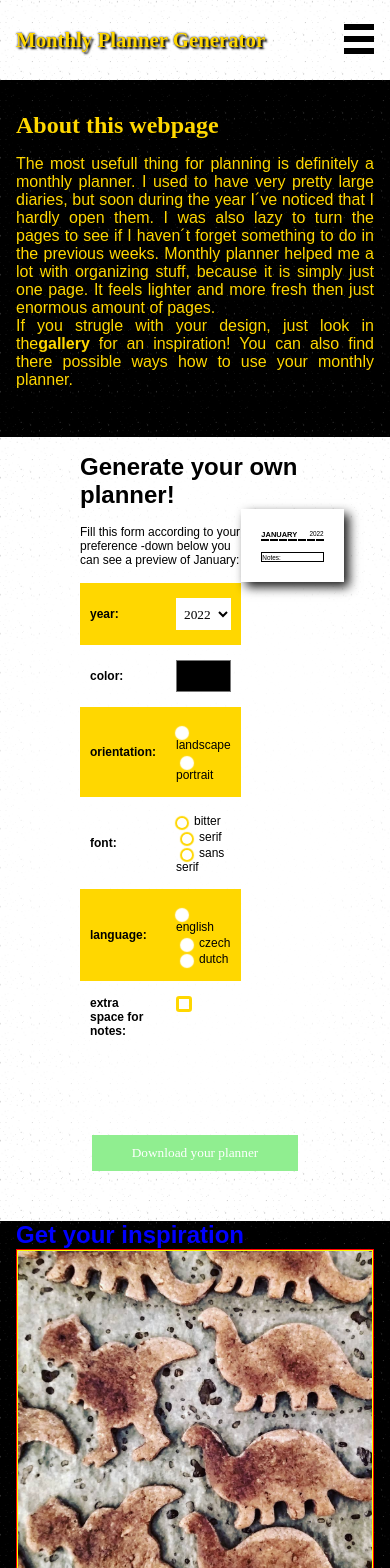
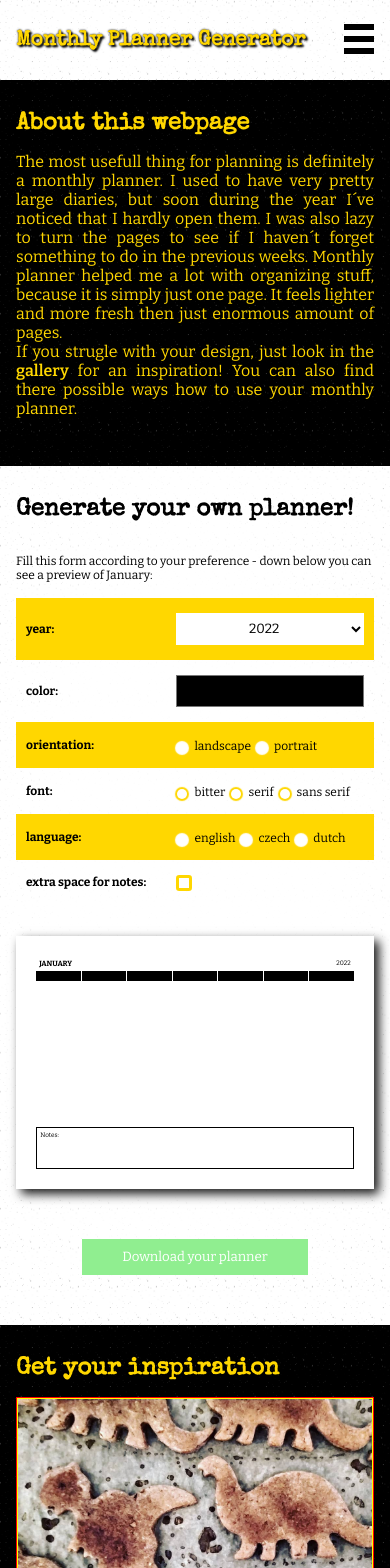
Before and after one commit to havoriskova/monthly-planner-react-app, a React (Create React App) app: page / in a window 390 px wide. Shown: the top 1568 px of the page. Built offline with nearby package versions, Linux system fonts and the light colour scheme.

Commit message:
added Google fonts and custom variables
- added Google fonts and custom variables for using the fonts - to headers and to paragraphs

```diff
--- a/src/About.css
+++ b/src/About.css
@@ -1,5 +1,5 @@
 .About h2 {
-  font-family: "Special Elite", cursive;
+  font-family: var(--font-headers);
   padding: 1rem 0;
 }
 
--- a/src/About.js
+++ b/src/About.js
@@ -22,8 +22,7 @@ export default function About() {
 
             <p>
               If you strugle
-              with your design, just look in the
-              <a href="#gallery" className="link-in-text">gallery</a> for an
+              with your design, just look in the <a href="#gallery" className="link-in-text">gallery</a> for an
               inspiration! You can also find there possible ways how to use your
               monthly planner.
             </p>
--- a/src/App.css
+++ b/src/App.css
@@ -1,3 +1,3 @@
 .App {
-  color: blue;
+  color: gold;
 }
--- a/src/Footer.js
+++ b/src/Footer.js
@@ -3,14 +3,12 @@ import "./Footer.css";
 export default function Footer() {
     return(
          <footer className="Footer"><p>
-            Coded by
-            <a
+            Coded by <a
             href="https://www.linkedin.com/in/hanavoriskova/?locale=en_US"
             className="link-in-text"
             target="_blank" rel="noreferrer"
             >Hana Voříšková</a
-            >. You can check the code on
-            <a
+            >. You can check the code on <a
             href="https://github.com/havoriskova"
             className="link-in-text"
             target="_blank" rel="noreferrer"
--- a/src/Gallery.css
+++ b/src/Gallery.css
@@ -3,7 +3,13 @@ aside.Gallery {
   background-size: var(--pattern-size);
   background-repeat: repeat;
   background-attachment: fixed;
+  padding: 1rem 5rem 3rem;
   padding-bottom: 3rem;
+}
+
+.Gallery h2 {
+  font-family: "Special Elite", cursive;
+  padding: 1rem 0;
 }
 
 .Gallery .grid-parent {
--- a/src/Header.css
+++ b/src/Header.css
@@ -60,6 +60,7 @@ header.Header {
 .Header nav li a:hover {
   background-color: transparent;
   color: white;
+  cursor: pointer;
 }
 
 @media (max-width: 900px) {
--- a/src/Header.js
+++ b/src/Header.js
@@ -25,7 +25,7 @@ element.scrollIntoView({behavior: "smooth"});
 
     return(
          <header className="Header">
-            <h1><a>Monthly planner generator</a></h1>
+            <h1><a href="/">Monthly planner generator</a></h1>
             <nav>
               <span className={["menu-icon", activeIcon].join(" ")} onClick={respNav}></span>
               <ul className={activeNav}>
--- a/src/Main.css
+++ b/src/Main.css
@@ -26,6 +26,8 @@ main.Main {
 .Main .mask ~ h2 {
   z-index: 2;
   position: relative;
+  padding: 1rem 0;
+  font-family: var(--font-headers);
 }
 
 .Main #generator-section {
@@ -173,7 +175,7 @@ input[type="radio"]:nth-of-type(3) {
   jen při klikání*/
 }
 
-.polygon::before {
+.Main .polygon::before {
   position: absolute;
   /* left: 0.9rem;
   top: 1rem; */
@@ -185,21 +187,21 @@ input[type="radio"]:nth-of-type(3) {
   height: 1rem;
 }
 
-#form-notes:checked ~ .polygon::before {
+.Main #form-notes:checked ~ .polygon::before {
   background-color: gold;
 }
 
-.td-polygon {
+.Main .td-polygon {
   /*kvůli polygonu*/
   position: relative;
   display: flex;
 }
 
-span.polygon {
+.Main span.polygon {
   position: relative;
 }
 
-#form-notes:checked ~ .polygon::after {
+.Main #form-notes:checked ~ .polygon::after {
   position: absolute;
   left: 0.1rem;
   top: 0.1rem;
@@ -211,7 +213,7 @@ span.polygon {
 }
 /*konec checkboxu*/
 
-#submit-button {
+.Main #submit-button {
   position: relative;
   z-index: 5;
   background-color: lightgreen; /**/
@@ -228,12 +230,12 @@ span.polygon {
   cursor: pointer;
 }
 
-#submit-button:hover {
+.Main #submit-button:hover {
   background-color: gold; /**/
   color: black;
 }
 
-#preview-container {
+.Main #preview-container {
   flex: 0 0 45%;
   /* background-color: rgba(50 50 50 / 0.2);  */
   position: relative;
@@ -246,25 +248,25 @@ span.polygon {
   align-items: center;
 } */
 
-#preview-orientation {
+.Main #preview-orientation {
   /* background-color: rgba(200 200 200 / 0.2); */
   position: relative;
   margin: 0 auto; /*pozici absolute dát nemůžu, protože na výšce previewu je závislá výška celého main*/
 }
 
-#preview-orientation.orientation-landscape {
+.Main #preview-orientation.orientation-landscape {
   width: 90%; /*nechceš přes celou šířku - pak se to snaží s celou šířkou dodržet aspect-ratio, a přesahuje svůj parent element + změnit u media*/
   height: auto;
   aspect-ratio: 1.4142 / 1; /*pro A4*/
 }
 
-#preview-orientation.orientation-portrait {
+.Main #preview-orientation.orientation-portrait {
   height: 100%;
   width: auto;
   aspect-ratio: 1 / 1.4142;
 }
 
-#preview {
+.Main #preview {
   background-color: white;
   padding: 20px;
   color: black;
@@ -300,11 +302,11 @@ span.polygon {
   border: solid red 1px;
 } */
 
-#preview h3 {
+.Main #preview h3 {
   margin: 0;
 }
 
-#date {
+.Main #date {
   flex: 0 0 5%;
   text-transform: uppercase;
   display: flex;
@@ -312,7 +314,7 @@ span.polygon {
   padding: 1%;
 }
 
-#days-of-week-container {
+.Main #days-of-week-container {
   flex: 0 0 5%;
   text-transform: capitalize;
   display: grid;
@@ -321,7 +323,7 @@ span.polygon {
   color: white;
 }
 
-#days-of-week-container * {
+.Main #days-of-week-container * {
   background-color: var(--color-for-preview);
   font-size: 0.4rem;
   display: grid;
@@ -337,12 +339,12 @@ span.polygon {
   font-family: sans-serif;
 } */
 
-#calendar {
+.Main #calendar {
   flex: 1 1 60%;
   position: relative;
 }
 
-#calendar::after {
+.Main #calendar::after {
   /*- na zakrytí vnější border u jednotlivých dnů*/
   position: absolute;
   content: "";
@@ -353,26 +355,26 @@ span.polygon {
   border: 5px white solid;
 }
 
-#preview.orientation-portrait #calendar::after {
+.Main #preview.orientation-portrait #calendar::after {
   border: 4px white solid;
 }
 
-#notes {
+.Main #notes {
   flex: 0 0 20%;
   border: solid var(--color-for-preview) 1px;
   margin-top: 2%;
   padding: 1%;
 }
 
-.no-notes {
+.Main .no-notes {
   display: none;
 }
 
-.gray-numbers {
+.Main .gray-numbers {
   color: gray;
 }
 
-.grid-container {
+.Main .grid-container {
   display: grid;
   grid-template-columns: repeat(
     7,
@@ -380,35 +382,35 @@ span.polygon {
   ); /*tím pádem nepotřebuju znát počet týdnů u měsíců*/
 }
 
-.grid-child {
+.Main .grid-child {
   border: solid var(--color-for-preview) 0.2px;
   padding: 8%;
 }
 
-.changing-color {
+.Main .changing-color {
   color: var(--color-for-preview);
 }
 
 @media (max-width: 1200px) {
-  main {
+  main.Main {
     padding-left: 1rem;
     padding-right: 1rem;
   }
-  #preview-orientation.orientation-landscape {
+  .Main #preview-orientation.orientation-landscape {
     width: 100%;
   }
 }
 
 @media (max-width: 900px) {
-  main {
+  main.Main {
     height: min-content; /*tohle je už javascriptem, ne*/
   }
 
-  #generator-section {
+  .Main #generator-section {
     display: block; /*zrušení flexboxu*/
   }
 
-  #submit-button {
+  .Main #submit-button {
     bottom: -50px;
   }
 
@@ -416,7 +418,7 @@ span.polygon {
     color: red;
   } */
 
-  #generator-form {
+  .Main #generator-form {
     padding-bottom: 2rem;
   }
 
@@ -424,27 +426,27 @@ span.polygon {
     place-items: stretch;
   } */
 
-  #preview-orientation.orientation-landscape {
+  .Main #preview-orientation.orientation-landscape {
     width: 80%;
   }
 
-  #preview-orientation.orientation-portrait {
+  .Main #preview-orientation.orientation-portrait {
     width: 50%;
   }
 }
 
 @media (max-width: 650px) {
-  #preview-orientation.orientation-landscape {
+  .Main #preview-orientation.orientation-landscape {
     width: 100%;
   }
 
-  #preview-orientation.orientation-portrait {
+  .Main #preview-orientation.orientation-portrait {
     width: 80%;
   }
 }
 
 @media (max-width: 560px) {
-  form {
+  .Main form {
     font-size: 0.75rem;
   }
 }
--- a/src/Main.js
+++ b/src/Main.js
@@ -8,22 +8,23 @@ export default function Main() {
   let mediaMatches = MediaMatches(`(max-width:900px)`); // true nebo false hodnota
 
 
-// function changeWidth() {
+// function changeHeight() {
 
-// const main = document.querySelector("main");
+//     const main = document.querySelector("main");
 
-// let myHeight = window.screen.availHeight;
+//    let [myHeight, setMyHeight] = useState(window.screen.availHeight);
+//     let myHeight = window.screen.availHeight;
 
-// if(window.innerWidth > 900) {
-// main.style.height= `${myHeight-110}px`;
-// } else {
-//     main.style.height= "min-content";
-// }
+//     if(window.innerWidth > 900) {
+//     main.style.height= `${myHeight-110}px`;
+//     } else {
+//         main.style.height= "min-content";
+//     }
 // }
 
-// window.addEventListener("resize", changeWidth);
+// window.addEventListener("resize", changeHeight);
 
-// changeWidth();
+// changeHeight();
 
 
 // // začátek
@@ -305,13 +306,13 @@ export default function Main() {
 
               <form id="generator-form">
                 <p>
-                  Fill this form according to your preference -
-                  <span className="text-change">{mediaMatches ? "down below" : "on the left side"}</span> you can see a preview
+                  Fill this form according to your preference - <span className="text-change">{mediaMatches ? "down below" : "on the left side"}</span> you can see a preview
                   of January:
                 </p>
                 <table>
-                  <tr>
-                    <th><label for="form-year">year:</label></th>
+                   <tbody>
+                    <tr>
+                    <th><label htmlFor="form-year">year:</label></th>
                     <td>
                       <select name="year" id="form-year">
                         <option value="2022">2022</option>
@@ -321,9 +322,10 @@ export default function Main() {
                       </select>
                     </td>
                   </tr>
+                    </tbody>
 
                   <tr>
-                    <th><label for="input-color">color: </label></th>
+                    <th><label htmlFor="input-color">color: </label></th>
                     <td>
                       <input type="color" name="color" id="input-color" />
                     </td>
@@ -337,13 +339,13 @@ export default function Main() {
                         id="landscape"
                         value="landscape"
                         name="orientation"
-                      /><label for="landscape" className="radio-label">landscape</label>
+                      /><label htmlFor="landscape" className="radio-label">landscape</label>
                       <input
                         type="radio"
                         id="portrait"
                         value="portrait"
                         name="orientation"
-                      /><label for="portrait" className="radio-label">portrait</label>
+                      /><label htmlFor="portrait" className="radio-label">portrait</label>
                     </td>
                   </tr>
 
@@ -355,19 +357,19 @@ export default function Main() {
                         id="bitter"
                         value="bitter"
                         name="font"
-                      /><label for="bitter" className="radio-label">bitter</label>
+                      /><label htmlFor="bitter" className="radio-label">bitter</label>
                       <input
                         type="radio"
                         id="serif"
                         value="serif"
                         name="font"
-                      /><label for="serif" className="radio-label">serif</label>
+                      /><label htmlFor="serif" className="radio-label">serif</label>
                       <input
                         type="radio"
                         id="sans-serif"
                         value="sans-serif"
                         name="font"
-                      /><label for="sans-serif" className="radio-label">sans serif</label>
+                      /><label htmlFor="sans-serif" className="radio-label">sans serif</label>
                     </td>
                   </tr>
 
@@ -379,26 +381,26 @@ export default function Main() {
                         id="english"
                         value="english"
                         name="language"
-                      /><label for="english" className="radio-label">english</label>
+                      /><label htmlFor="english" className="radio-label">english</label>
                       <input
                         type="radio"
                         id="czech"
                         value="czech"
                         name="language"
-                      /><label for="czech" className="radio-label">czech</label>
+                      /><label htmlFor="czech" className="radio-label">czech</label>
                       <input
                         type="radio"
                         id="dutch"
                         value="dutch"
                         name="language"
-                      /><label for="dutch" className="radio-label">dutch</label>
+                      /><label htmlFor="dutch" className="radio-label">dutch</label>
                     </td>
                   </tr>
 
                   <tr>
-                    <th><label for="form-notes">extra space for notes:</label></th>
+                    <th><label htmlFor="form-notes">extra space for notes:</label></th>
                     <td className="td-polygon">
-                      <label for="form-notes"
+                      <label htmlFor="form-notes"
                         ><input type="checkbox" id="form-notes" name="notes" /><span
                           className="polygon"
                         ></span
--- a/src/index.css
+++ b/src/index.css
@@ -1,3 +1,5 @@
+@import url("https://fonts.googleapis.com/css2?family=Bitter:wght@300;400;500;600;700&family=Special+Elite&display=swap");
+
 *,
 *::after,
 *::before {
@@ -12,10 +14,12 @@
   --pattern-white: url("./img/pattern-white-5.png");
   --pattern-black: url("./img/pattern-black-4.png");
   --color-for-preview: black;
+  --font-headers: "Special Elite", cursive;
+  --font-p: "Bitter", serif;
 }
 
 body {
-  font-family: sans-serif;
+  font-family: var(--font-p);
   -webkit-font-smoothing: antialiased;
   -moz-osx-font-smoothing: grayscale;
   position: relative;
```
